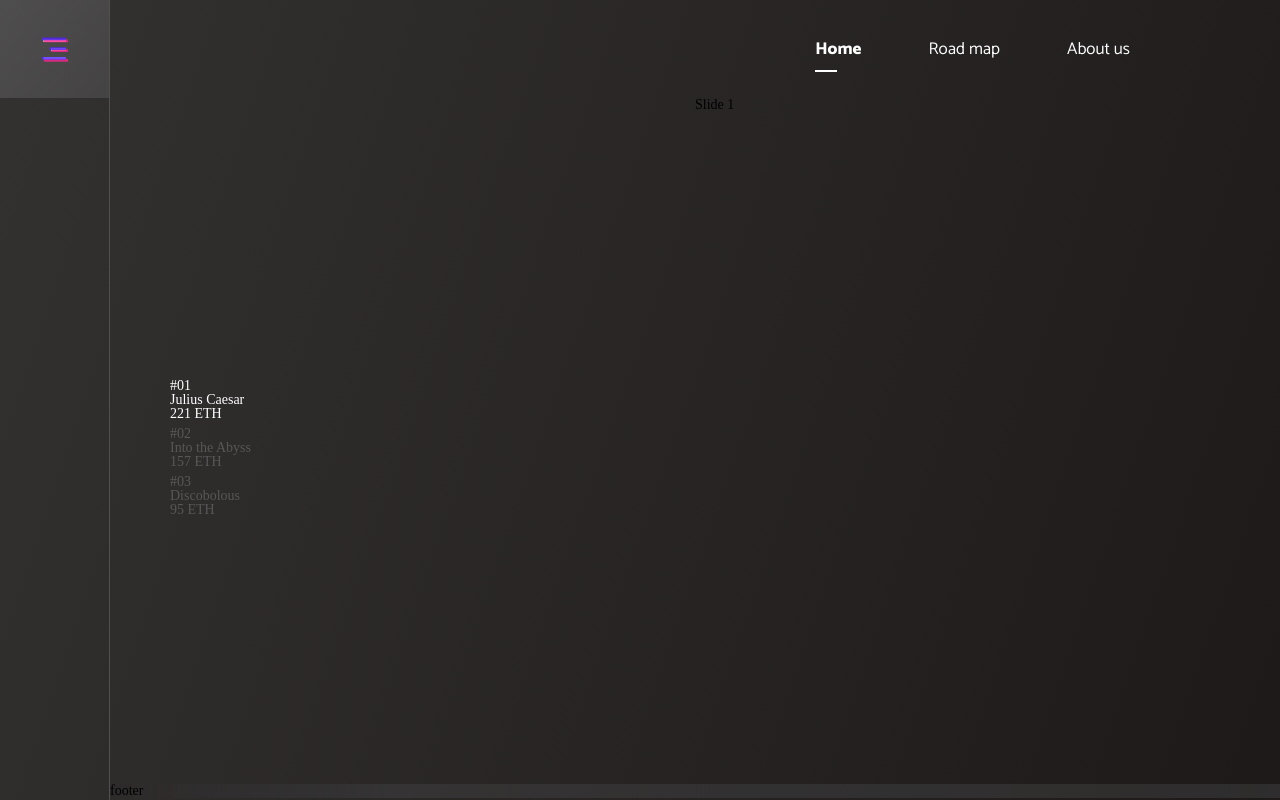
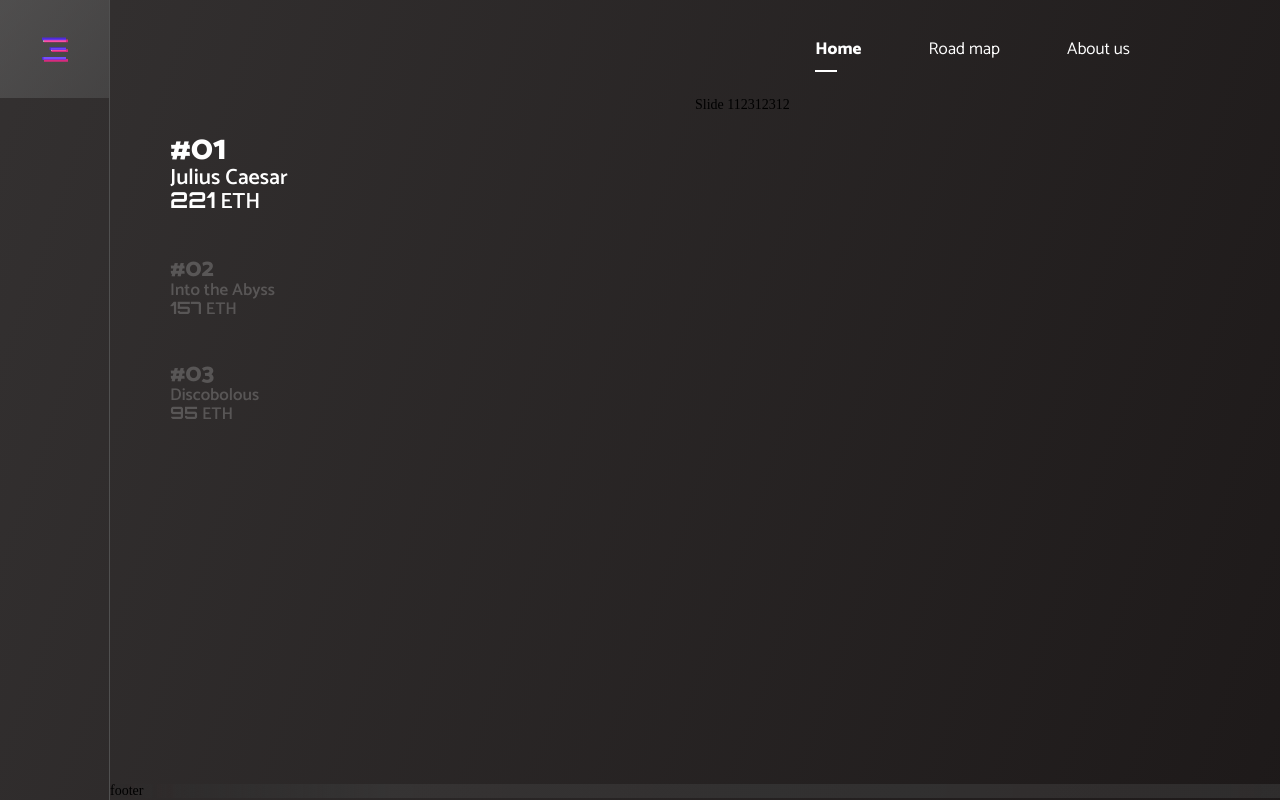
Before and after one commit to Andrey241/Auxpo, a plain HTML site: page index.html in a window 1280 px wide. Drawn offline with nearby package versions, Linux system fonts and the light colour scheme; a web font is replaced by a local one.

Commit message:
papagination

```diff
--- a/JavaScript/inicialize-swiper.js
+++ b/JavaScript/inicialize-swiper.js
@@ -4,9 +4,14 @@ const price = ["221", "157", "95"];
 const classForPirce = ["price-caesar", "price-abyss", "price-discobolous"];
 
 var swiper = new Swiper(".main-swiper", {
+  effect: "fade",
+  fadeEffect: {
+    crossFade: true,
+  },
   direction: "vertical",
   slidesPerView: 1,
   spaceBetween: 30,
+
   mousewheel: true,
   pagination: {
     el: ".swiper-pagination",
@@ -23,7 +28,7 @@ var swiper = new Swiper(".main-swiper", {
         "</span>" +
         "<span class='pagination-price'>" +
         // `<span class='pagination-price ${classForPirce[index]}'>` +
-        (price[index] + " " + "ETH") +
+        ("<span>" + price[index] + "</span>" + " " + "ETH") +
         "</span>" +
         "</p>"
       );
--- a/SCSS/_main.scss
+++ b/SCSS/_main.scss
@@ -3,11 +3,8 @@
   grid-row: 2 / 3;
 }
 .swiper {
-  //display: flex;
   position: relative;
   height: calc(100vh - 100px);
-  // flex-direction: row-reverse;
-  // justify-content: space-between;
 }
 .swiper-wrapper {
   position: static;
@@ -16,23 +13,39 @@
 .swiper-pagination-vertical.swiper-pagination-bullets,
 .swiper-vertical > .swiper-pagination-bullets {
   right: inherit;
+  top: 180px;
   left: 60px;
   position: absolute;
   width: 203px;
   flex-basis: 203px;
 }
-.swiper-pagination-bullet-active {
-  background: transparent;
-}
+
 .swiper-pagination-bullet {
   background: transparent;
   height: inherit;
   color: white;
   width: inherit;
   text-align: left;
-
+  font-size: 25px;
+  font-weight: 800;
+  font-family: $Catamaran;
+  &:not(:last-child) {
+    margin-bottom: 44px !important;
+  }
   & span {
     display: block;
+    font-weight: 600;
+    font-size: 17px;
+  }
+}
+.swiper-pagination-bullet.swiper-pagination-bullet-active {
+  background: transparent;
+  font-size: 34px;
+  font-family: $Catamaran;
+  font-weight: 800;
+  & span {
+    font-size: 22px;
+    font-weight: 600;
   }
 }
 .swiper-body {
@@ -52,3 +65,11 @@
   );
   backdrop-filter: blur(47.2917px);
 }
+
+.pagination-price {
+  display: inline;
+  & span {
+    font-family: $Orbitron;
+    display: inline;
+  }
+}
--- a/index.html
+++ b/index.html
@@ -43,7 +43,7 @@
             <div class="swiper-wrapper">
                <div class="swiper-slide">
                   <div class="swiper-body">
-                     Slide 1
+                     Slide 112312312
                   </div>
                   <div class="swiper-footer">
                      footer
```
Also changed, not shown: Style/style.css, Style/style.min.css.
